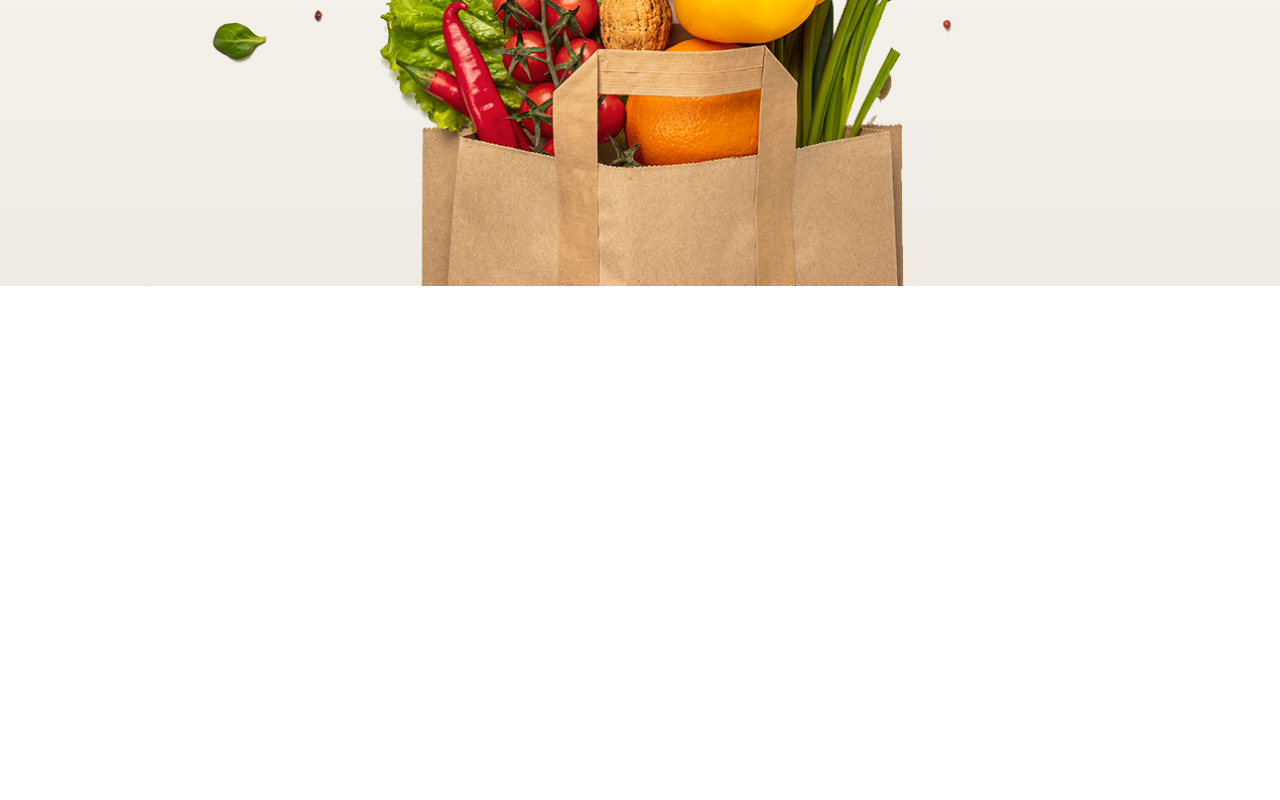
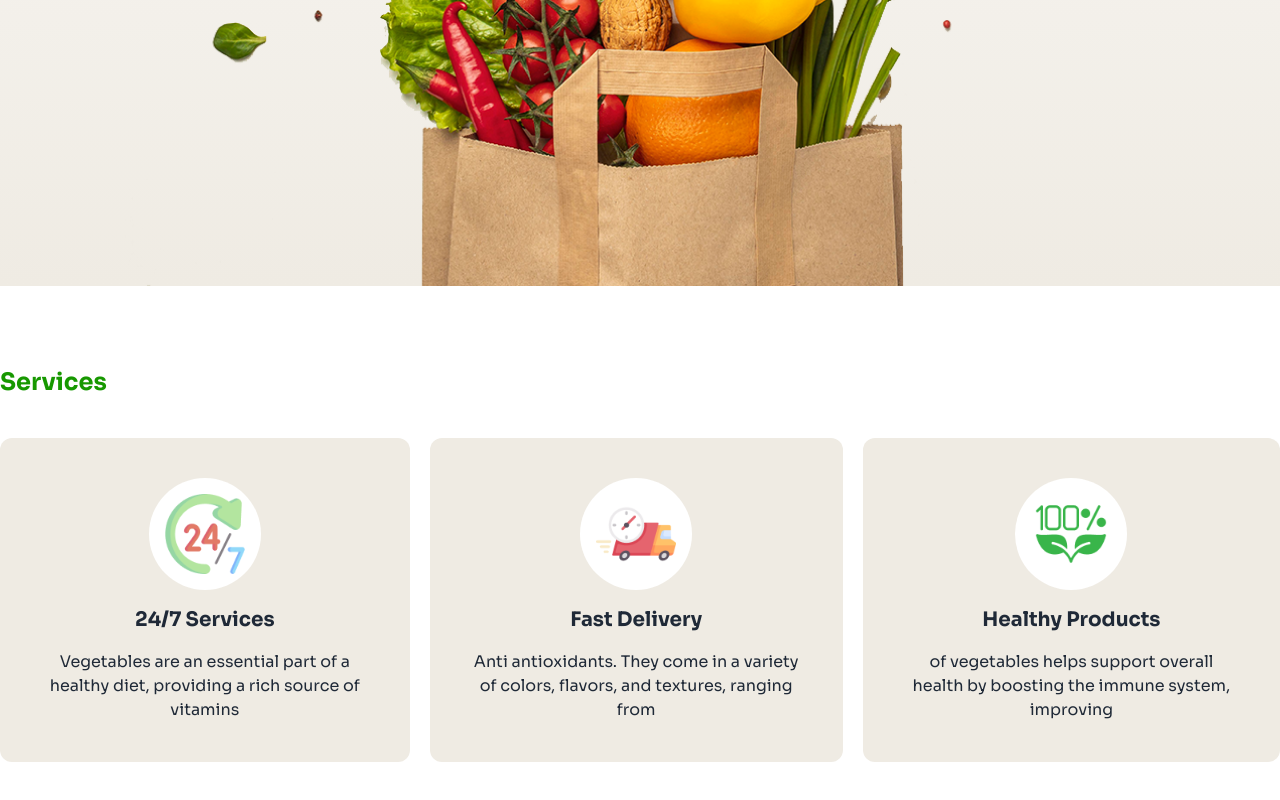
Before and after one commit to devalamin/naturs-platter, a plain HTML site: page index.html in a window 1280 px wide. Shown: the part 933-1733 px from the top of the page. Before the commit the page ends 1299 px from the top, so only its background shows below. Drawn offline with nearby package versions, Linux system fonts and the light colour scheme.

Commit message:
services part done

```diff
--- a/index.html
+++ b/index.html
@@ -23,7 +23,8 @@
                 extend: {
                     colors: {
                         clifford: '#da373d',
-                        accent: '#179800'
+                        accent: '#179800',
+                        'common-color':'#EFEBE3'
                     },
                     fontFamily: {
                         soraFont: ["Sora", "serif"],
@@ -35,15 +36,15 @@
     </script>
 
     <style>
-        .font-sora {
-            /* font-family: "Sora", serif; */
-
-        }
+       section{
+        margin: 80px 0;
+       }
     </style>
 </head>
 
 <body class="font-soraFont">
     <header>
+        <!-- nav part start -->
         <div class="container mx-auto">
             <nav class="flex justify-between items-center py-1 px-2">
                 <div>
@@ -73,7 +74,7 @@
         </div>
 
         <!-- banner part start -->
-        <section class="my-20 bg-gradient-to-t from-[#EFEBE3] to-white">
+        <section class="bg-gradient-to-t from-[#EFEBE3] to-white">
             <div class="container mx-auto">
                 <div class="text-center">
                     <h3 class="font-bold md:text-6xl text-2xl">
@@ -93,7 +94,38 @@
         </section>
     </header>
 
-    <main></main>
+    <main>
+        <!-- service part -->
+         <section>
+            <div class="container mx-auto px-10 md:px-0">
+                <h2 class="text-2xl font-bold text-accent mb-10">Services</h2>
+               <div class="flex justify-between flex-col md:flex-row gap-5">
+                <div class="bg-common-color text-center p-10 rounded-xl">
+                    <div class="mx-auto bg-white h-28 w-28 rounded-full">
+                        <img class="p-4" src="./images/service.png" alt="">
+                    </div>
+                    <h4 class="font-bold text-xl my-4">24/7 Services</h4>
+                    <p>Vegetables are an essential part of a healthy diet, providing a rich source of vitamins</p>
+                </div>
+                <div class="bg-common-color text-center p-10 rounded-xl">
+                    <div class="mx-auto bg-white h-28 w-28 rounded-full">
+                        <img class="p-4" src="./images/delivery.png" alt="">
+                    </div>
+                    <h4 class="font-bold text-xl my-4">Fast Delivery</h4>
+                    <p>Anti antioxidants. They come in a variety of colors, flavors, and textures, ranging from </p>
+                </div>
+                <div class="bg-common-color text-center p-10 rounded-xl">
+                    <div class="mx-auto bg-white h-28 w-28 rounded-full">
+                        <img class="p-4" src="./images/healthy.png" alt="">
+                    </div>
+                    <h4 class="font-bold text-xl my-4">Healthy Products</h4>
+                    <p>of vegetables helps support overall health by boosting the immune system, improving</p>
+                </div>
+
+               </div>
+            </div>
+         </section>
+    </main>
     <footer></footer>
 
 
```
